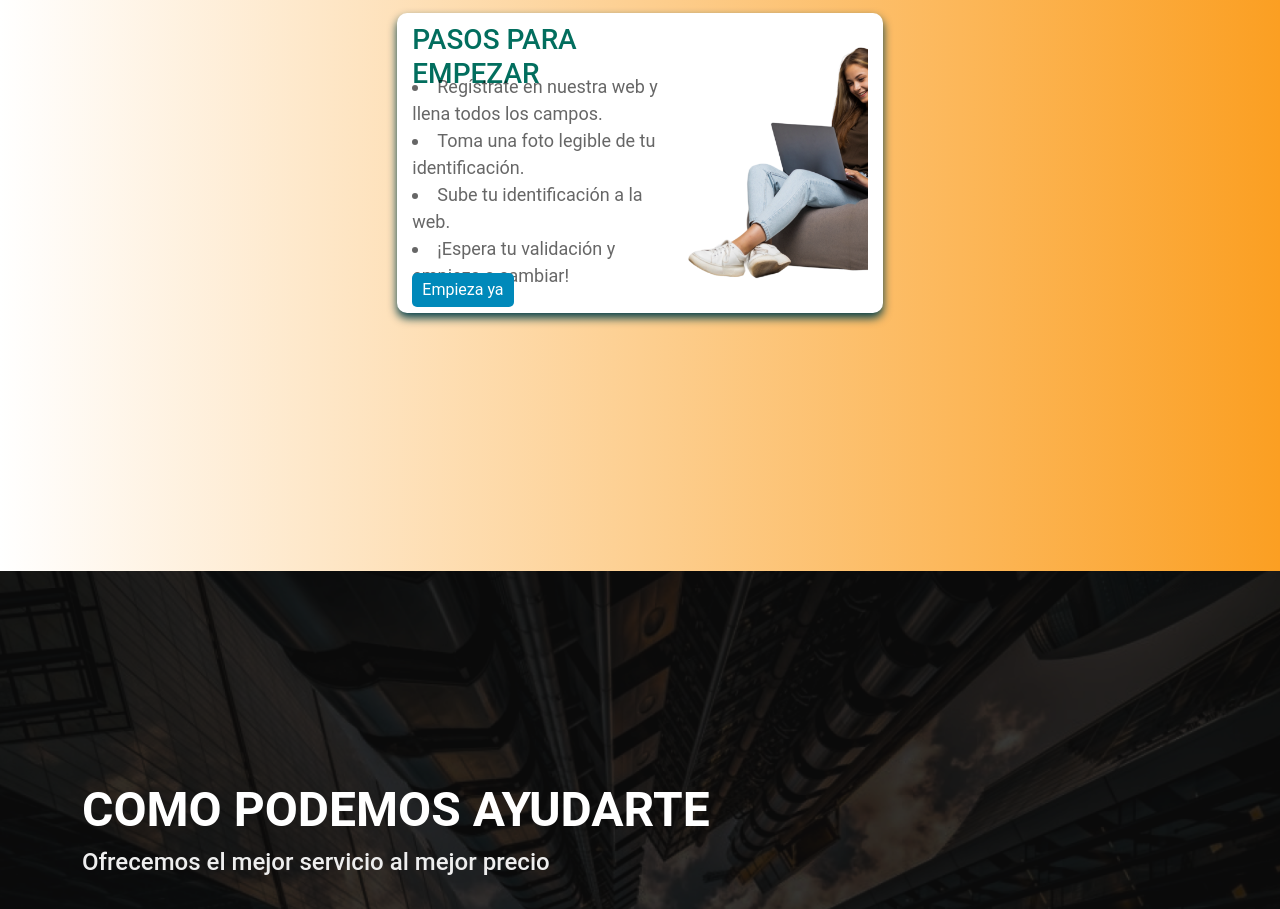
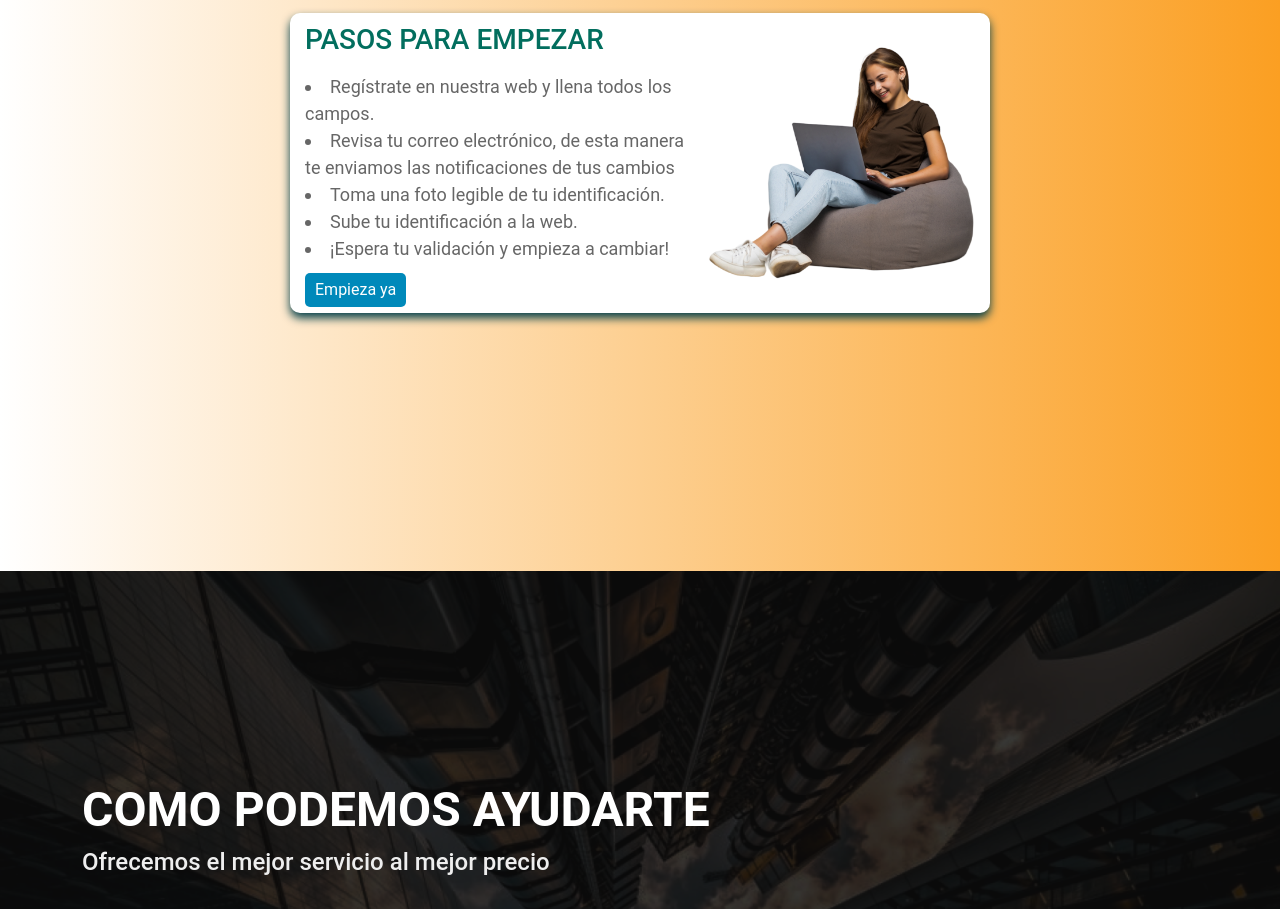
Before and after one commit to Yu13ppe/remesaespana, a React (Create React App) app: page / in a window 1280 px wide. Shown: the part 2000-2909 px from the top of the page. Built offline with nearby package versions, Linux system fonts and the light colour scheme; no server answers; a web font is replaced by a local one.

Commit message:
Add files via upload

```diff
--- a/src/Pages/Home.js
+++ b/src/Pages/Home.js
@@ -188,6 +188,7 @@ function Home() {
                 </div>
                 <div className="text">
                   <li>Regístrate en nuestra web y llena todos los campos.</li>
+                  <li>Revisa tu correo electrónico, de esta manera te enviamos las notificaciones de tus cambios</li>
                   <li>Toma una foto legible de tu identificación.</li>
                   <li>Sube tu identificación a la web.</li>
                   <li>¡Espera tu validación y empieza a cambiar!</li>
```
